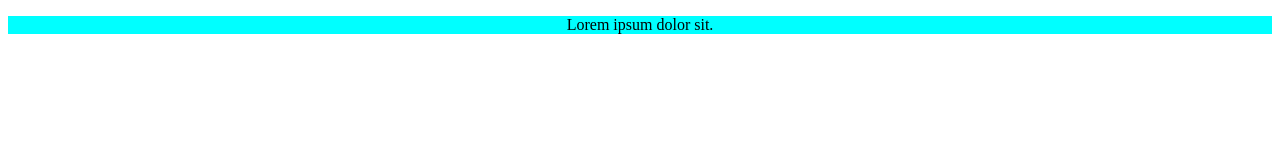
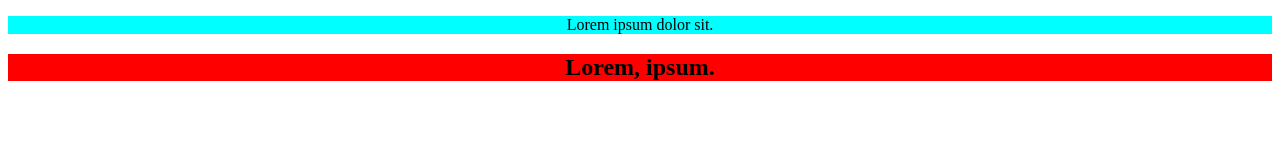
Before and after one commit to omaranwar17/new-files, a plain HTML site: page index.html in a window 1280 px wide. Drawn offline with Linux system fonts and the light colour scheme.

Commit message:
styles is files

```diff
--- a/index.html
+++ b/index.html
@@ -8,5 +8,6 @@
 </head>
 <body>
     <p>Lorem ipsum dolor sit.</p>
+    <h2>Lorem, ipsum.</h2>
 </body>
 </html>
--- a/style.css
+++ b/style.css
@@ -2,3 +2,7 @@ p{
     background-color: aqua;
     text-align: center;
 }
+h2{
+    background-color: red;
+    text-align: center;
+}
```
